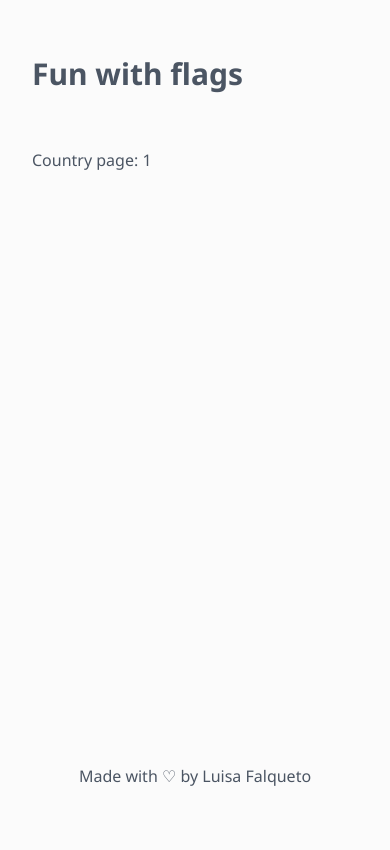
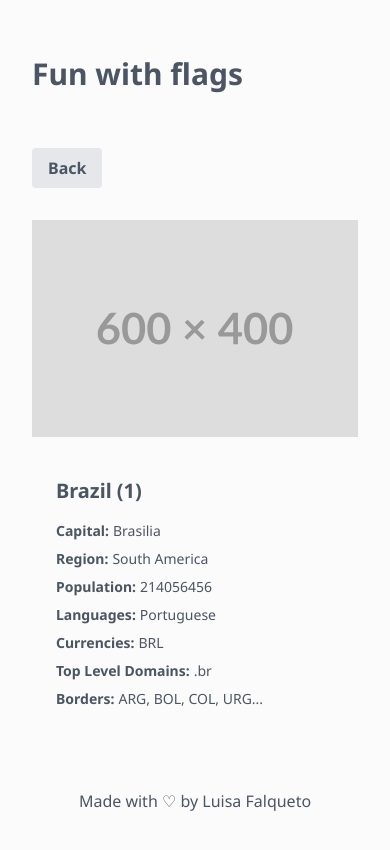
Before and after one commit to luisafalquetoz/fun-with-flags, a Next.js app: page /country/1 in a window 390 px wide. Shown: the top 850 px of the page. Built offline with nearby package versions, Linux system fonts and the light colour scheme.

Commit message:
add base structure for the detailed country page

```diff
--- a/app/components/Card.tsx
+++ b/app/components/Card.tsx
@@ -9,12 +9,19 @@ type CardProps = {
 	population: number;
 };
 
-const Card = ({ index, flag, name, capital, region, population }: CardProps) => {
+const Card = ({
+	index,
+	flag,
+	name,
+	capital,
+	region,
+	population,
+}: CardProps) => {
 	return (
 		<div className="h-full overflow-hidden bg-white rounded-lg shadow-lg">
 			<div className="aspect-video w-full">
 				<Image
-					src={flag || 'https://placehold.co/600x400'}
+					src={flag || '/placeholder.svg'}
 					alt={`Flag of ${name}`}
 					className="w-full h-full object-cover"
 					width={500}
--- a/app/country/[id]/page.tsx
+++ b/app/country/[id]/page.tsx
@@ -1,8 +1,67 @@
+import Image from 'next/image';
+import Link from 'next/link';
+
 type Props = {
-    params: Promise<{id: string}>
+	params: Promise<{ id: string }>;
+};
+
+export default async function Country({ params }: Props) {
+	const id = (await params).id;
+	const name = 'Brazil';
+
+	return (
+		<>
+			<div className="mb-8">
+				<Link href="/">
+					<button className="bg-gray-200 hover:bg-gray-300 font-semibold py-2 px-4 rounded">
+						Back
+					</button>
+				</Link>
+			</div>
+			<div className='grid grid-cols-1 md:grid-cols-[auto_1fr] gap-4'>
+				<div className='w-full md:max-w-[400px]'>
+					<Image
+						src={'/placeholder.svg'}
+						alt={`Flag of ${name}`}
+						className="w-full h-full"
+						width={500}
+						height={300}
+					/>
+				</div>
+				<div className="flex flex-col just p-6 text-sm text-gray-600">
+					<h2 className="text-xl font-semibold mb-4">Brazil ({id})</h2>
+					<div className="space-y-2">
+						<div className="flex items-center gap-1">
+							<span className="font-semibold">Capital: </span>
+							<span>Brasilia</span>
+						</div>
+						<div className="flex items-center gap-1">
+							<span className="font-semibold">Region: </span>
+							<span>South America</span>
+						</div>
+						<div className="flex items-center gap-1">
+							<span className="font-semibold">Population: </span>
+							<span>214056456</span>
+						</div>
+						<div className="flex items-center gap-1">
+							<span className="font-semibold">Languages: </span>
+							<span>Portuguese</span>
+						</div>
+						<div className="flex items-center gap-1">
+							<span className="font-semibold">Currencies: </span>
+							<span>BRL</span>
+						</div>
+						<div className="flex items-center gap-1">
+							<span className="font-semibold">Top Level Domains: </span>
+							<span>.br</span>
+						</div>
+						<div className="flex items-center gap-1">
+							<span className="font-semibold">Borders: </span>
+							<span>ARG, BOL, COL, URG...</span>
+						</div>
+					</div>
+				</div>
+			</div>
+		</>
+	);
 }
-
-export default async function Country({params}: Props) {
-    const id = (await params).id
-    return <span>Country page: {id}</span>
-}
--- a/biome.json
+++ b/biome.json
@@ -19,7 +19,9 @@
 	"linter": {
 		"enabled": true,
 		"rules": {
-			"recommended": true
+			"a11y": {
+				"useButtonType": "off"
+			}
 		}
 	},
 	"javascript": {
```
Also changed, not shown: public/placeholder.svg (added).
